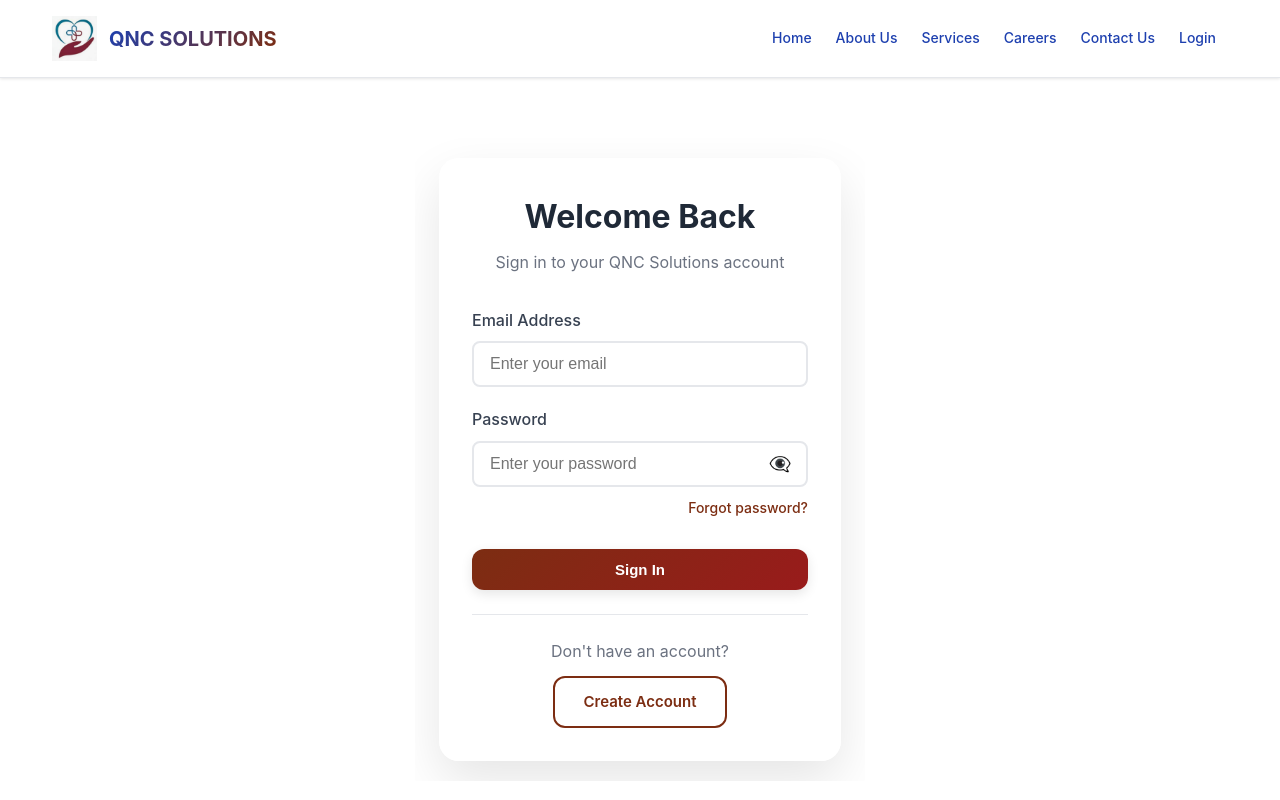
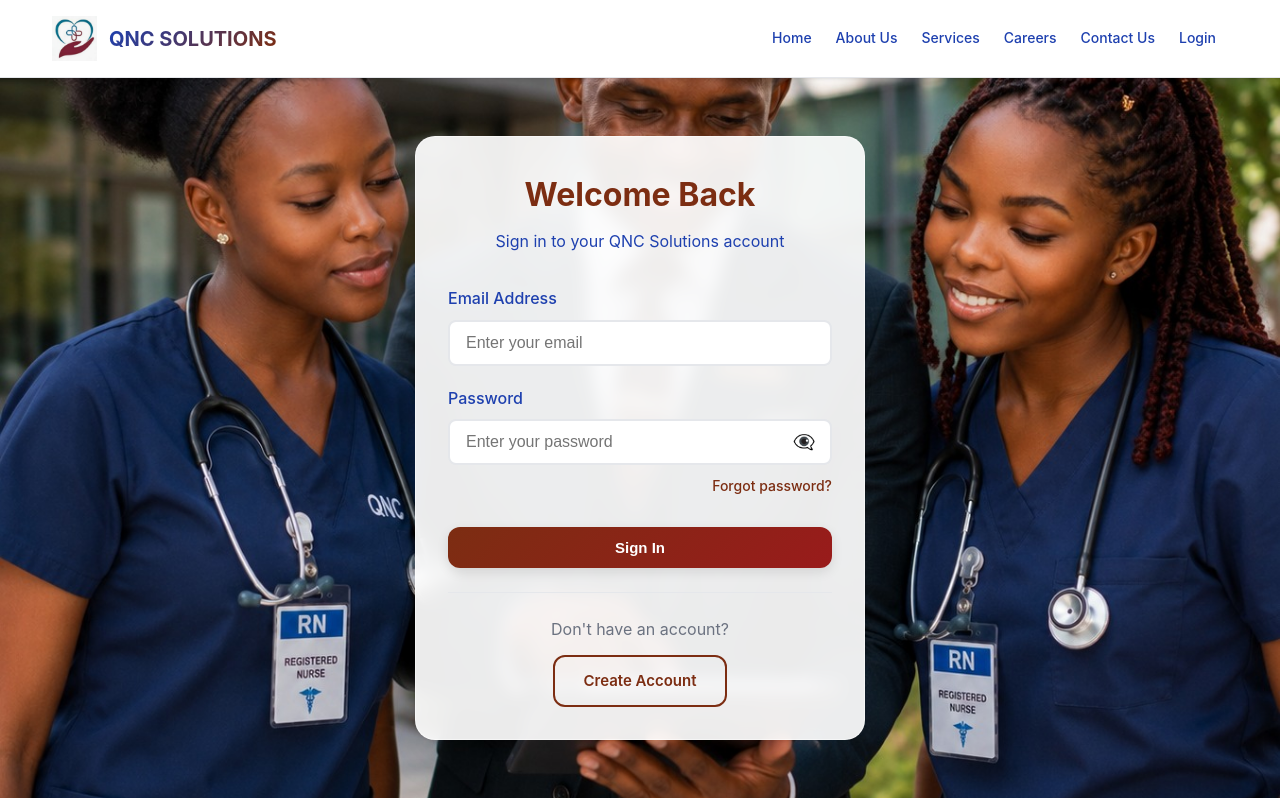
Before and after one commit to Ebiujchris/QNCFE, a React (Vite) app: page /login in a window 1280 px wide. Built offline with nearby package versions, Linux system fonts and the light colour scheme; the HTML template or start-up script is replaced by a standard one.

Commit message:
updated contact UI

```diff
--- a/src/pages/Contact.jsx
+++ b/src/pages/Contact.jsx
@@ -46,17 +46,17 @@ function Contact() {
 
       {/* Hero Section */}
       <section style={{
-        background: 'linear-gradient(135deg, var(--primary-blue), #1e40af)',
+        background: 'linear-gradient(135deg, var(--primary-maroon), var(--primary-blue))',
         color: 'white',
-        padding: '60px 0',
+        padding: '80px 0',
         textAlign: 'center'
       }}>
         <div className="container">
-          <h1 style={{fontSize: '2.5rem', fontWeight: '700', marginBottom: '15px'}}>
+          <h1 style={{fontSize: '3rem', fontWeight: '700', marginBottom: '20px'}}>
             Contact Us
           </h1>
-          <p style={{fontSize: '1.1rem', opacity: '0.95'}}>
-            We're here to provide the care and support you need.
+          <p style={{fontSize: '1.1rem', opacity: '0.95', maxWidth: '600px', margin: '0 auto'}}>
+            We're here to provide the care and support you need. Reach out to our professional team today.
           </p>
         </div>
       </section>
@@ -66,7 +66,7 @@ function Contact() {
         <div className="container">
           <div style={{
             display: 'grid',
-            gridTemplateColumns: 'repeat(auto-fit, minmax(400px, 1fr))',
+            gridTemplateColumns: 'repeat(auto-fit, minmax(min(100%, 350px), 1fr))',
             gap: '50px',
             alignItems: 'start'
           }}>
@@ -254,7 +254,7 @@ function Contact() {
                       <h3 style={{
                         fontSize: '1.1rem',
                         fontWeight: '600',
-                        color: 'var(--primary-blue)',
+                        color: 'var(--primary-maroon)',
                         marginBottom: '8px'
                       }}>Buziga Katuso</h3>
                       <p style={{
@@ -287,7 +287,7 @@ function Contact() {
                       <h3 style={{
                         fontSize: '1.1rem',
                         fontWeight: '600',
-                        color: 'var(--primary-blue)',
+                        color: 'var(--primary-maroon)',
                         marginBottom: '8px'
                       }}>+256 791 785 931</h3>
                       <p style={{
@@ -318,7 +318,7 @@ function Contact() {
                       <h3 style={{
                         fontSize: '1.1rem',
                         fontWeight: '600',
-                        color: 'var(--primary-blue)',
+                        color: 'var(--primary-maroon)',
                         marginBottom: '8px'
                       }}>qncsolutions3@gmail.com</h3>
                       <p style={{
@@ -349,7 +349,7 @@ function Contact() {
                       <h3 style={{
                         fontSize: '1.1rem',
                         fontWeight: '600',
-                        color: 'var(--primary-blue)',
+                        color: 'var(--primary-maroon)',
                         marginBottom: '8px'
                       }}>24/7 - We never close</h3>
                       <p style={{
@@ -364,49 +364,12 @@ function Contact() {
                 </div>
               </div>
 
-              {/* Map */}
-              <div style={{
-                height: '300px',
-                borderRadius: '8px',
-                overflow: 'hidden',
-                boxShadow: '0 4px 12px rgba(0,0,0,0.1)'
-              }}>
-                <iframe
-                  src="https://www.google.com/maps/embed?pb=!1m18!1m12!1m3!1d3989.7520895823944!2d32.6078!3d0.2619!2m3!1f0!2f0!3f0!3m2!1i1024!2i768!4f13.1!3m3!1m2!1s0x177dbc0f9c3b5555%3A0x1234567890abcdef!2sBuziga%2C%20Kampala%2C%20Uganda!5e0!3m2!1sen!2sus!4v1234567890123!5m2!1sen!2sus"
-                  width="100%"
-                  height="100%"
-                  style={{border: 0}}
-                  allowFullScreen=""
-                  loading="lazy"
-                  title="QNC Location"
-                ></iframe>
-              </div>
             </div>
           </div>
         </div>
       </section>
 
-      {/* Bottom Banner */}
-      <section style={{
-        background: 'linear-gradient(135deg, var(--primary-maroon), #7c2d12)',
-        padding: '40px 0',
-        textAlign: 'center',
-        color: 'white'
-      }}>
-        <div className="container">
-          <div style={{display: 'flex', alignItems: 'center', justifyContent: 'center', gap: '20px', marginBottom: '15px'}}>
-            <div style={{fontSize: '2rem'}}>💚</div>
-            <h2 style={{fontSize: '1.5rem', fontWeight: '600', margin: 0}}>
-              Quality care, Compassionate service, Always with you.
-            </h2>
-          </div>
-          <div style={{display: 'flex', gap: '30px', justifyContent: 'center', fontSize: '2rem'}}>
-            <a href="https://facebook.com" target="_blank" rel="noopener noreferrer" style={{color: 'white', textDecoration: 'none'}}>📘</a>
-            <a href="https://wa.me/256791785931" target="_blank" rel="noopener noreferrer" style={{color: 'white', textDecoration: 'none'}}>💬</a>
-            <a href="https://linkedin.com" target="_blank" rel="noopener noreferrer" style={{color: 'white', textDecoration: 'none'}}>💼</a>
-          </div>
-        </div>
-      </section>
+
 
       {/* Footer */}
       <section style={{backgroundColor: 'var(--primary-blue)', color: 'white', padding: '40px 0'}}>
--- a/src/pages/Login.jsx
+++ b/src/pages/Login.jsx
@@ -50,18 +50,33 @@ function Login({ setUser }) {
   }
 
   return (
-    <div className="container" style={{maxWidth: '450px', marginTop: '60px'}}>
-      <div className="card card-elevated">
+    <div style={{
+      minHeight: 'calc(100vh - 80px)',
+      backgroundImage: "url('/images/group photo.jpeg')",
+      backgroundSize: 'cover',
+      backgroundPosition: 'center',
+      display: 'flex',
+      alignItems: 'center',
+      justifyContent: 'center',
+      padding: '40px 20px'
+    }}>
+      <div className="card card-elevated" style={{
+        maxWidth: '450px',
+        width: '100%',
+        margin: 0,
+        backgroundColor: 'rgba(255, 255, 255, 0.92)',
+        backdropFilter: 'blur(8px)'
+      }}>
         <div style={{textAlign: 'center', marginBottom: '32px'}}>
-          <h2 style={{fontSize: '2rem', fontWeight: '700', marginBottom: '8px', color: '#1f2937'}}>
+          <h2 style={{fontSize: '2rem', fontWeight: '700', marginBottom: '8px', color: 'var(--primary-maroon)'}}>
             Welcome Back
           </h2>
-          <p style={{color: '#6b7280'}}>Sign in to your QNC Solutions account</p>
+          <p style={{color: 'var(--primary-blue)'}}>Sign in to your QNC Solutions account</p>
         </div>
 
         <form onSubmit={handleSubmit}>
           <div className="form-group">
-            <label>Email Address</label>
+            <label style={{color: 'var(--primary-blue)'}}>Email Address</label>
             <input
               type="email"
               name="email"
@@ -74,7 +89,7 @@ function Login({ setUser }) {
           </div>
 
           <div className="form-group">
-            <label>Password</label>
+            <label style={{color: 'var(--primary-blue)'}}>Password</label>
             <div className="password-input-container">
               <input
                 type={showPassword ? "text" : "password"}
```
